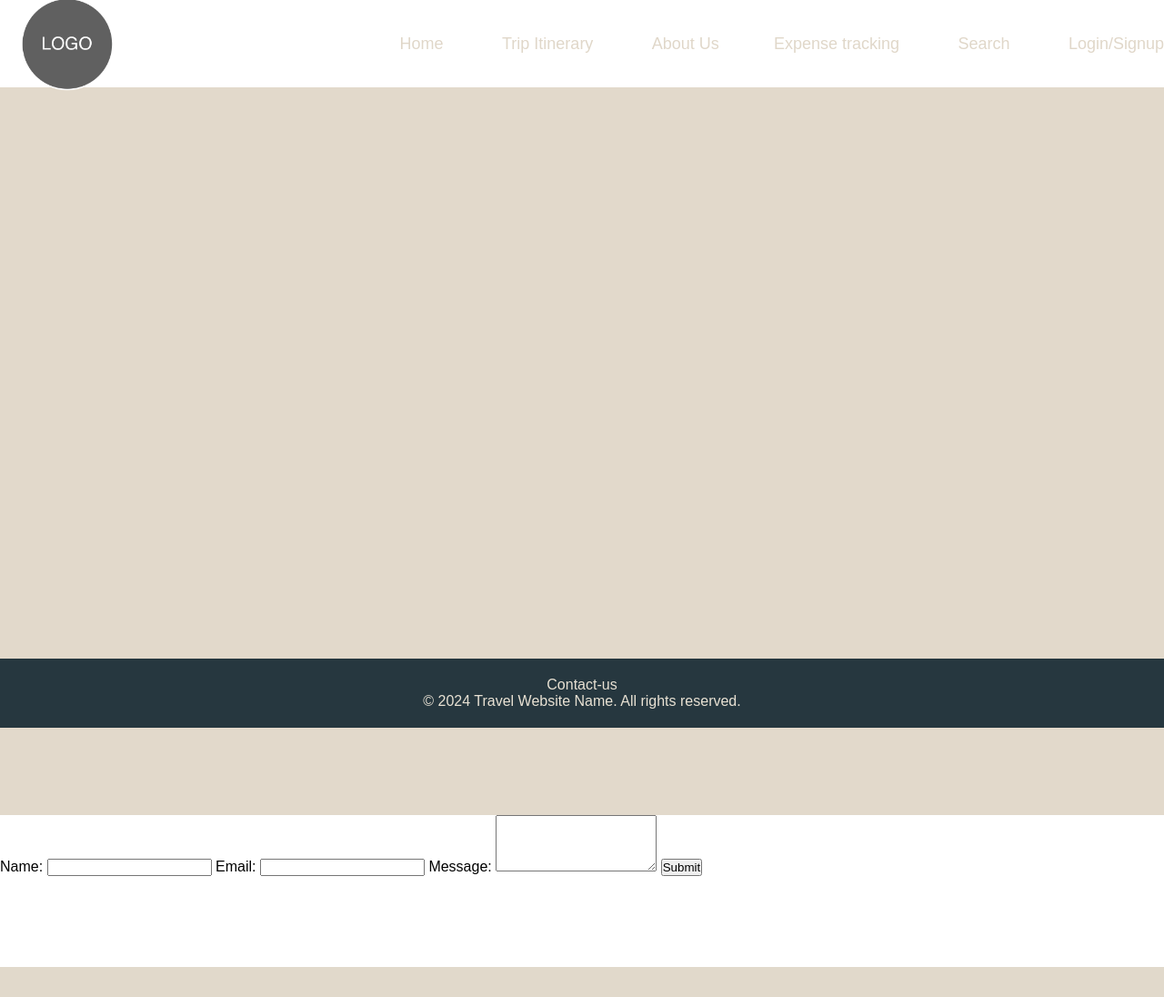
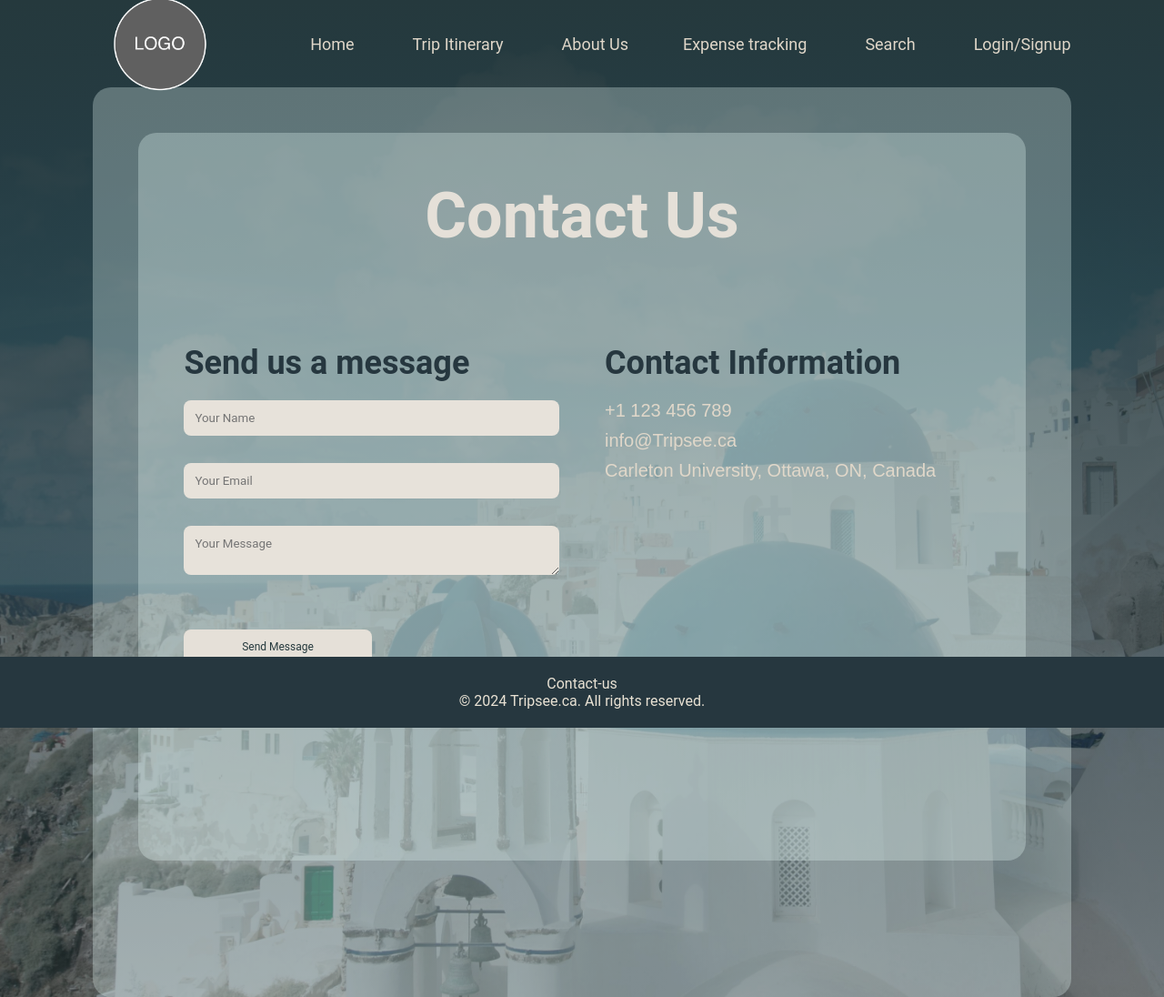
Before and after one commit to VaniyaSharma/Itsy_Bitsy_Studios, a Django app: page /contact-us/ in a window 1280 px wide. Shown: the whole page at 91% size. Before the commit the page ends 1063 px from the top, so only its background shows below. Run offline with Django 4.2, Linux system fonts and the light colour scheme.

Commit message:
finished css for contact page

```diff
--- /dev/null
+++ b/travel_project/travel_app/static/contactStyle.css
@@ -0,0 +1,123 @@
+* {
+    margin : 0;
+    padding: 0;
+    box-sizing: border-box;
+    font-family: "Roboto", sans-serif;
+}
+
+html{
+    background-image: linear-gradient(rgb(37, 57, 61), rgb(37, 57, 61,0.5)), url(images/background-home.jpg);
+    background-position: center;
+    background-size: cover;
+    padding-left: 8%;
+    padding-right: 8%;
+    box-sizing: border-box;
+}
+
+
+.contact{
+    max-width : 200vh;
+    min-height: 100vh;
+    background-color: rgba(229, 248, 246, 0.3);
+    padding:50px;
+    text-align: center;
+    border-radius: 20px;
+}
+
+.container contact{
+    max-width: 500px;
+    margin: 0 auto;
+}
+
+.container h2{
+    font-size: 70px;
+    margin-bottom: 100px;
+    color: #e5e0d8;
+    align-self: center;
+}
+
+.contact-wrapper{
+    display: grid;
+    grid-template-columns: repeat(2,1fr);
+    grid-gap: 50px;
+
+}
+
+.contact-form{
+     text-align: left;
+
+}
+
+.contact-form h3{
+    font-size: 36px;
+    margin-bottom: 20px;
+    color: #26373f;
+}
+
+.form-group{
+    margin-bottom: 30px;
+}
+
+
+input, textarea{
+    width: 100%;
+    max-width: 500px;
+    padding: 12px;
+    border-radius: 8px ;
+    border: none;
+    background-color: #e7e2da;
+    color: #26373f;
+
+}
+
+input:focus, textarea:focus{
+    outline: none;
+    box-shadow: 0 0 8px #d1724e;
+}
+
+button {
+    width: 50%;
+    color: #25393d;
+    font-size: 12px;
+    padding: 12px 0;
+    background: #e5e0d8;
+    border: 0;
+    border-radius: 8px;
+    outline:none;
+    margin-top: 30px;
+    transition: 0.3s ease;
+}
+
+button:hover{
+    background-color: #cc886f;
+    color: #e0d7c9;
+}
+.contact-info{
+    text-align: left;
+
+}
+
+.contact-info h3{
+    font-size: 36px;
+    margin-bottom: 20px;
+    color: #26373f;
+}
+.contact-info p{
+    margin-bottom: 10px;
+    font-size: 20px;
+    font-family: "Roboto-bold", sans-serif;
+    color: #e0d7c9;
+}
+.contact-info p:hover{
+    text-decoration: underline;
+    color: #25393d;
+}
+@media screen and (max-width: 768px){
+    .container contact{
+        padding:20px;
+    }
+    .contact-wrapper{
+        grid-template-columns: 1fr ;
+    }
+
+}
--- a/travel_project/travel_app/templates/contact-us.html
+++ b/travel_project/travel_app/templates/contact-us.html
@@ -4,29 +4,38 @@
 {% load static %}
 {% block content %}
 
-    <head>
-        <title>Contact Us - Tripsee</title>
-        <link rel="stylesheet" href="{% static 'contactusStyle.css' %}">
+    <head><title>Contact Us - Tripsee</title>
+    <link rel="stylesheet" href="{% static 'contactStyle.css' %}">
     </head>
 
     <body>
-        <section>
-            <div class = "container"></div>
-            <div class = "contactInfo"></div>
-            <div class = "contactForm"></div>
-        </section>
-        <form action="submit_form.php" method="post">
-            <label for="name">Name:</label>
-            <input type="text" id="name" name="name" required>
-
-            <label for="email">Email:</label>
-            <input type="email" id="email" name="email" required>
-
-            <label for="message">Message:</label>
-            <textarea id="message" name="message" rows="4" required></textarea>
-
-            <button type="submit">Submit</button>
-        </form>
-   </body>
+        <section class ="contact">
+            <div class = "container contact">
+                <h2>Contact Us</h2>
+                <div class = "contact-wrapper">
+                    <div class = "contact-form">
+                        <h3>Send us a message</h3>
+                        <form>
+                            <div class = "form-group">
+                                <input type = "text" name = "name" placeholder="Your Name">
+                            </div>
+                            <div class = "form-group">
+                                <input type = "email" name = "email" placeholder="Your Email">
+                            </div>
+                            <div class = "form-group">
+                                <textarea name = "message" placeholder="Your Message"></textarea>
+                            </div>
+                            <button type = "submit">Send Message</button>
+                        </form>
+                    </div>
+                    <div class = "contact-info">
+                        <h3>Contact Information</h3>
+                        <p>+1 123 456 789</p>
+                        <p>info@Tripsee.ca</p>
+                        <p>Carleton University, Ottawa, ON, Canada</p>
+                    </div>
+                </div>
+            </div>
+      </body>
 
 {% endblock %}
--- a/travel_project/travel_app/templates/head-foot.html
+++ b/travel_project/travel_app/templates/head-foot.html
@@ -37,7 +37,7 @@
 <div class="foot-container">
     <footer>
         <p><a href="{% url 'contact-us' %}">Contact-us</a></p>
-        <p>&copy; 2024 Travel Website Name. All rights reserved.</p>
+        <p>&copy; 2024 Tripsee.ca. All rights reserved.</p>
     </footer>
 </div>
 </body>
```
